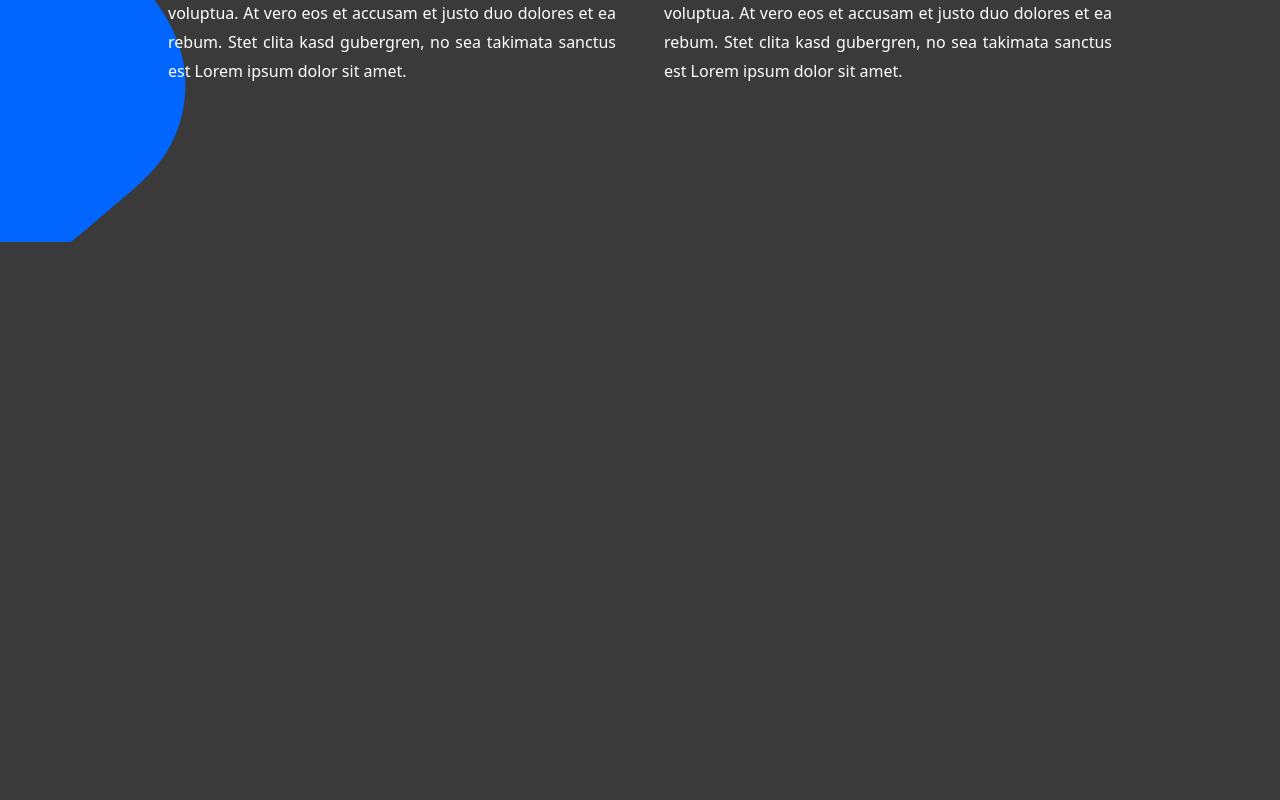
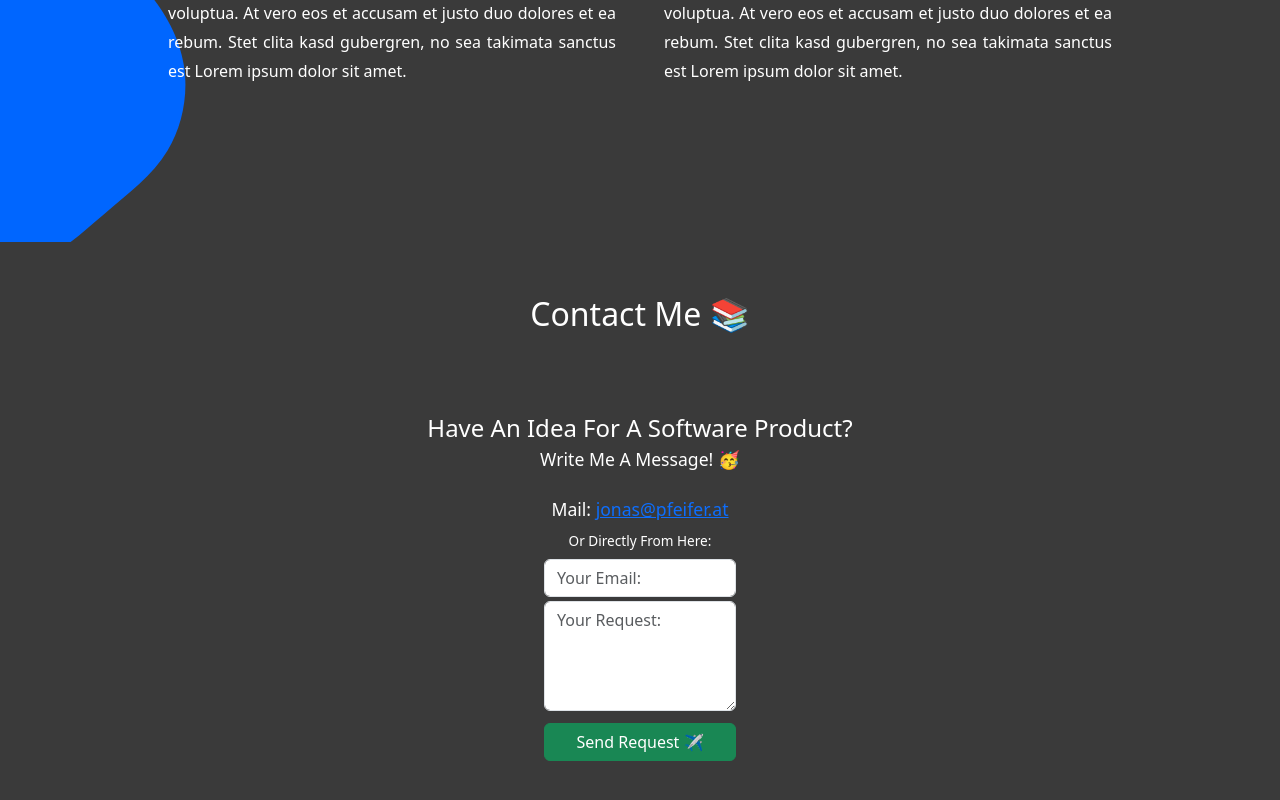
Before and after one commit to JonasPfeifer05/portfolio-page, a Vue app: page / in a window 1280 px wide. Shown: the part 1278-2078 px from the top of the page. Built offline with nearby package versions, Linux system fonts and the light colour scheme.

Commit message:
added Contact Me page

```diff
--- a/src/components/ContactMe.vue
+++ b/src/components/ContactMe.vue
@@ -1,13 +1,62 @@
 <template>
 	<div id="contactMeAnchor" class="anchor"></div>
-	<div id="contactMe" class="w-100"></div>
+	<div id="contactMe" class="w-100 d-flex flex-column align-items-center gap-4">
+		<section-header> Contact Me 📚</section-header>
+		<div>
+			<div class="text-center idea" :class="theme.textColor()">Have An Idea For A Software Product?</div>
+			<div class="text-center writeMe" :class="theme.textColor()">Write Me A Message! 🥳</div>
+		</div>
+		<div class="d-flex flex-column align-items-center gap-2 w-100">
+			<div class="mail" :class="theme.textColor()">Mail: <a href="mailto:jonas@pfeifer.at">jonas@pfeifer.at</a></div>
+			<div class="or" :class="theme.textColor()">Or Directly From Here:</div>
+			<div class="d-flex flex-column gap-1 form">
+				<input v-model="email" class="form-control" placeholder="Your Email:" @keydown.enter="sendRequest" />
+				<textarea v-model="request" class="form-control" rows="4" placeholder="Your Request:" />
+				<button class="btn btn-success mt-2" @click="sendRequest">Send Request ✈</button>
+			</div>
+		</div>
+	</div>
+	<div class="w-100 d-flex justify-content-center"></div>
 </template>
 
-<script setup></script>
+<script setup lang="ts">
+import SectionHeader from "@/components/SectionHeader.vue";
+import { ref } from "vue";
+import { theme } from "../store/theme";
+
+const email = ref("");
+const request = ref("");
+
+function sendRequest(): void {
+	if (!email.value || !request.value) return;
+	email.value = "";
+	request.value = "";
+}
+</script>
 
 <style scoped lang="scss">
 @import "@/assets/style";
 #contactMe {
 	height: $pageSize;
 }
+
+.idea {
+	font-size: 3vh;
+}
+
+.writeMe {
+	font-size: 2.2vh;
+}
+
+.mail {
+	font-size: 2.2vh;
+}
+
+.or {
+	font-size: 1.7vh;
+}
+
+.form {
+	width: 15%;
+}
 </style>
--- a/src/components/SectionHeader.vue
+++ b/src/components/SectionHeader.vue
@@ -14,6 +14,6 @@ import { theme } from "@/store/theme";
 
 	font-size: 4vh;
 
-	font-weight: 450;
+	font-weight: 500;
 }
 </style>
```
